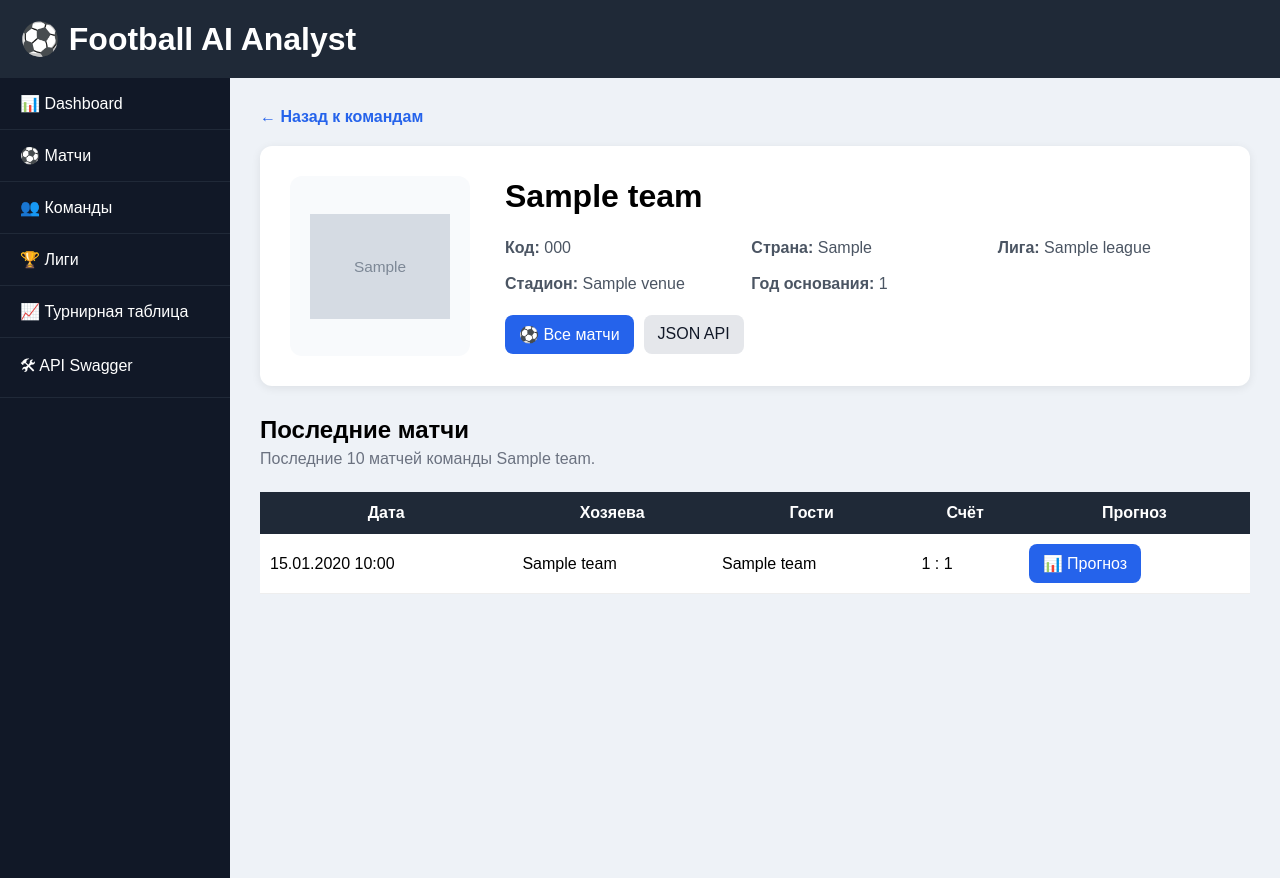
After one commit to stranik87/football-ai-analyst, a FastAPI app: page /dashboard/team/1 in a window 1280 px wide. The commit adds this page. Run offline with FastAPI, Linux system fonts and the light colour scheme; tables that the repository leaves empty hold one stand-in row (values such as "Sample post"); grey boxes marked "Sample" are stand-in pictures.

Commit message:
add dashboard teams pages

```diff
--- a/app/dashboard/static/style.css
+++ b/app/dashboard/static/style.css
@@ -253,3 +253,188 @@ tr:hover{
     background:#e5e7eb;
     color:#111827;
 }
+
+.page-heading{
+    display:flex;
+    justify-content:space-between;
+    align-items:flex-end;
+    gap:20px;
+    margin-bottom:24px;
+}
+
+.page-heading h2{
+    margin:0 0 6px;
+}
+
+.page-heading p{
+    margin:0;
+    color:#6b7280;
+}
+
+.team-grid{
+    display:grid;
+    grid-template-columns:repeat(
+        auto-fill,
+        minmax(260px, 1fr)
+    );
+    gap:20px;
+}
+
+.team-card{
+    background:white;
+    border-radius:12px;
+    overflow:hidden;
+    box-shadow:0 2px 10px rgba(0,0,0,.08);
+    display:flex;
+    flex-direction:column;
+}
+
+.team-logo-wrapper{
+    min-height:150px;
+    display:flex;
+    align-items:center;
+    justify-content:center;
+    background:#f8fafc;
+    padding:20px;
+}
+
+.team-logo{
+    max-width:110px;
+    max-height:110px;
+    object-fit:contain;
+}
+
+.team-logo-placeholder{
+    font-size:56px;
+}
+
+.team-card-body{
+    padding:20px;
+    display:flex;
+    flex-direction:column;
+    flex:1;
+}
+
+.team-card-body h3{
+    margin:0 0 16px;
+    font-size:20px;
+}
+
+.team-meta{
+    color:#4b5563;
+    flex:1;
+}
+
+.team-meta p{
+    margin:8px 0;
+}
+
+.team-card-actions{
+    display:flex;
+    gap:10px;
+    margin-top:18px;
+    flex-wrap:wrap;
+}
+
+.secondary-button{
+    display:inline-block;
+    padding:10px 14px;
+    border-radius:8px;
+    text-decoration:none;
+    background:#e5e7eb;
+    color:#111827;
+}
+
+.empty-state{
+    background:white;
+    padding:40px;
+    border-radius:12px;
+    text-align:center;
+    box-shadow:0 2px 10px rgba(0,0,0,.08);
+}
+
+@media (max-width: 600px){
+    .team-grid{
+        grid-template-columns:1fr;
+    }
+}
+
+.team-profile{
+    background:white;
+    border-radius:12px;
+    padding:30px;
+    display:flex;
+    gap:35px;
+    align-items:center;
+    box-shadow:0 2px 10px rgba(0,0,0,.08);
+    margin-bottom:30px;
+}
+
+.team-profile-logo{
+    width:180px;
+    min-width:180px;
+    height:180px;
+    display:flex;
+    justify-content:center;
+    align-items:center;
+    background:#f8fafc;
+    border-radius:12px;
+}
+
+.team-profile-logo img{
+    max-width:140px;
+    max-height:140px;
+    object-fit:contain;
+}
+
+.team-profile-info{
+    flex:1;
+}
+
+.team-profile-info h2{
+    margin:0 0 20px;
+    font-size:32px;
+}
+
+.team-profile-details{
+    display:grid;
+    grid-template-columns:repeat(
+        auto-fit,
+        minmax(200px, 1fr)
+    );
+    gap:10px 24px;
+    color:#4b5563;
+}
+
+.team-profile-details p{
+    margin:4px 0;
+}
+
+.team-fixtures-section{
+    margin-top:30px;
+}
+
+.table-wrapper{
+    overflow-x:auto;
+}
+
+@media (max-width: 700px){
+    .team-profile{
+        flex-direction:column;
+        text-align:center;
+    }
+
+    .team-profile-logo{
+        width:150px;
+        min-width:150px;
+        height:150px;
+    }
+
+    .team-profile-details{
+        grid-template-columns:1fr;
+    }
+
+    .team-card-actions{
+        justify-content:center;
+    }
+}
--- /dev/null
+++ b/app/dashboard/templates/team.html
@@ -0,0 +1,211 @@
+<!DOCTYPE html>
+<html lang="ru">
+<head>
+    <meta charset="UTF-8">
+
+    <meta
+        name="viewport"
+        content="width=device-width, initial-scale=1.0"
+    >
+
+    <title>{{ title }}</title>
+
+    <link
+        rel="stylesheet"
+        href="/static/style.css"
+    >
+</head>
+
+<body>
+
+<header class="header">
+    <h1>⚽ Football AI Analyst</h1>
+</header>
+
+<div class="wrapper">
+
+    <aside class="sidebar">
+        <a href="/dashboard">📊 Dashboard</a>
+        <a href="/dashboard/fixtures">⚽ Матчи</a>
+        <a href="/dashboard/teams">👥 Команды</a>
+        <a href="/leagues">🏆 Лиги</a>
+        <a href="/standings/39/2024">
+            📈 Турнирная таблица
+        </a>
+        <a href="/docs">🛠 API Swagger</a>
+    </aside>
+
+    <main class="content">
+
+        <a
+            href="/dashboard/teams"
+            class="back-link"
+        >
+            ← Назад к командам
+        </a>
+
+        <section class="team-profile">
+
+            <div class="team-profile-logo">
+
+                {% if team.logo %}
+                <img
+                    src="{{ team.logo }}"
+                    alt="{{ team.name }}"
+                    loading="lazy"
+                >
+                {% else %}
+                <div class="team-logo-placeholder">
+                    ⚽
+                </div>
+                {% endif %}
+
+            </div>
+
+            <div class="team-profile-info">
+
+                <h2>{{ team.name }}</h2>
+
+                <div class="team-profile-details">
+
+                    <p>
+                        <strong>Код:</strong>
+                        {{ team.code or "—" }}
+                    </p>
+
+                    <p>
+                        <strong>Страна:</strong>
+                        {{ team.country or "—" }}
+                    </p>
+
+                    <p>
+                        <strong>Лига:</strong>
+                        {{ team.league_name or "—" }}
+                    </p>
+
+                    <p>
+                        <strong>Стадион:</strong>
+                        {{ team.venue_name or "—" }}
+                    </p>
+
+                    <p>
+                        <strong>Год основания:</strong>
+
+                        {% if team.founded %}
+                            {{ team.founded }}
+                        {% else %}
+                            —
+                        {% endif %}
+                    </p>
+
+                </div>
+
+                <div class="team-card-actions">
+
+                    <a
+                        class="prediction-button"
+                        href="/dashboard/fixtures?team={{ team.name }}"
+                    >
+                        ⚽ Все матчи
+                    </a>
+
+                    <a
+                        class="secondary-button"
+                        href="/teams/{{ team.team_id }}"
+                        target="_blank"
+                    >
+                        JSON API
+                    </a>
+
+                </div>
+
+            </div>
+
+        </section>
+
+        <section class="team-fixtures-section">
+
+            <div class="page-heading">
+                <div>
+                    <h2>Последние матчи</h2>
+
+                    <p>
+                        Последние 10 матчей команды
+                        {{ team.name }}.
+                    </p>
+                </div>
+            </div>
+
+            {% if fixtures %}
+
+            <div class="table-wrapper">
+
+                <table>
+                    <thead>
+                        <tr>
+                            <th>Дата</th>
+                            <th>Хозяева</th>
+                            <th>Гости</th>
+                            <th>Счёт</th>
+                            <th>Прогноз</th>
+                        </tr>
+                    </thead>
+
+                    <tbody>
+
+                        {% for fixture in fixtures %}
+
+                        <tr>
+                            <td>
+                                {{ fixture.kickoff.strftime(
+                                    "%d.%m.%Y %H:%M"
+                                ) }}
+                            </td>
+
+                            <td>
+                                {{ fixture.home_team }}
+                            </td>
+
+                            <td>
+                                {{ fixture.away_team }}
+                            </td>
+
+                            <td>
+                                {{ fixture.home_goals }}
+                                :
+                                {{ fixture.away_goals }}
+                            </td>
+
+                            <td>
+                                <a
+                                    class="prediction-button"
+                                    href="/dashboard/predict/{{ fixture.fixture_id }}"
+                                >
+                                    📊 Прогноз
+                                </a>
+                            </td>
+                        </tr>
+
+                        {% endfor %}
+
+                    </tbody>
+                </table>
+
+            </div>
+
+            {% else %}
+
+            <div class="empty-state">
+                <h3>Матчи не найдены</h3>
+            </div>
+
+            {% endif %}
+
+        </section>
+
+    </main>
+
+</div>
+
+</body>
+</html>
--- a/app/web_api.py
+++ b/app/web_api.py
@@ -8,6 +8,10 @@ from app.api.routes.teams import router as teams_router
 from app.api.routes.leagues import router as leagues_router
 from app.api.routes.standings import router as standings_router
 from app.dashboard.routes import router as dashboard_router
+from pathlib import Path
+
+from fastapi.staticfiles import StaticFiles
+
 
 app = FastAPI(
     title=Config.APP_NAME,
@@ -17,6 +21,12 @@ app = FastAPI(
     ),
 )
 
+BASE_DIR = Path(__file__).resolve().parent
+app.mount(
+    "/static",
+    StaticFiles(directory=str(BASE_DIR / "dashboard" / "static")),
+    name="static",
+)
 
 @app.get("/")
 def root() -> dict[str, str]:
```
Also changed, not shown: app/dashboard/routes.py (+102 -4 lines), app/dashboard/templates/teams.html (added, +191 -0 lines).
